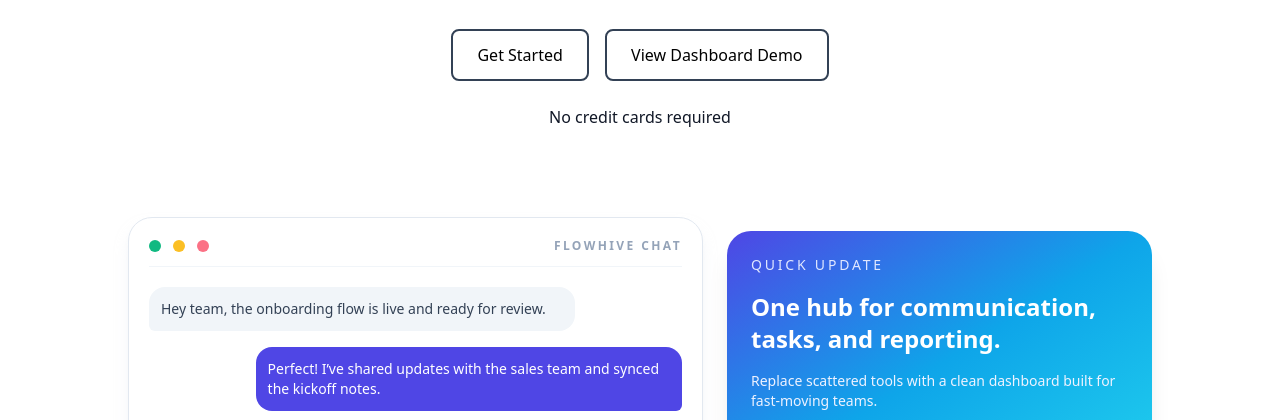
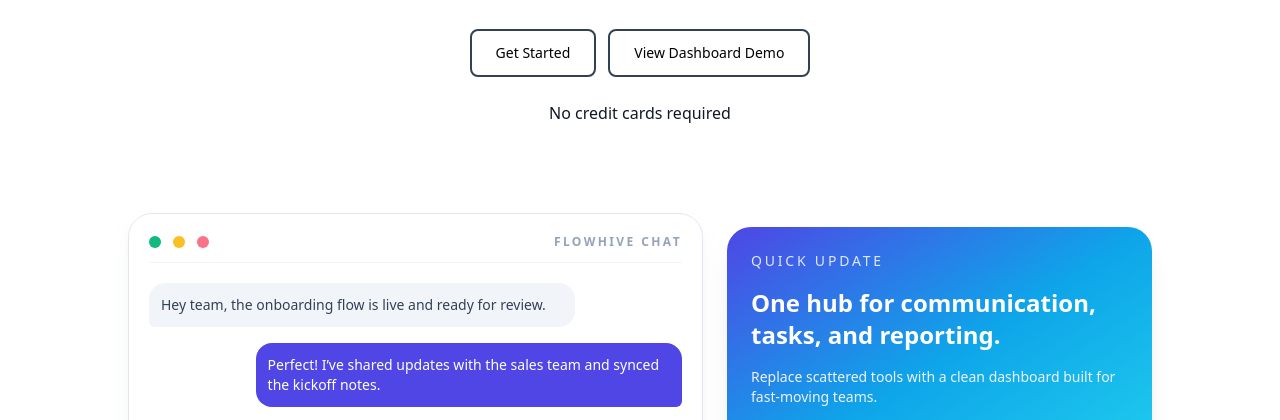
Before and after one commit to AkinwumiOyinkansola/FlowHive, a website: page index.html in a window 1280 px wide. Shown: the part 354-774 px from the top of the page. Drawn offline with Linux system fonts and the light colour scheme.

Commit message:
Update project

```diff
--- a/index.html
+++ b/index.html
@@ -69,8 +69,10 @@
                 <p class="text-xl md:text-3xl leading-relaxed text-[#111827]">FlowHive helps teams collaborate smarter, automate repetitive tasks, and deliver high-quality work faster. All in One Dashboard.</p>
 
                 <div class="py-8">
-                    <a href="./signup.html" aria-label="Get Started" class="inline-block px-6 py-3 border-2 border-[#334155] rounded-lg hover:bg-slate-600 hover:text-white transition-all duration-300">Get Started</a>
-                    <a href="#" aria-label="View Dashboard Demo" class="inline-block px-6 py-3 border-2 border-[#334155] rounded-lg ml-3 hover:bg-slate-600 hover:text-white transition-all duration-300">View Dashboard Demo</a>
+                    <div class="flex flex-col items-center justify-center gap-3 sm:flex-row">
+                        <a href="./signup.html" aria-label="Get Started" class="w-full max-w-[220px] sm:w-auto inline-flex items-center justify-center px-6 py-3 border-2 border-[#334155] rounded-lg text-sm font-medium hover:bg-slate-600 hover:text-white transition-all duration-300">Get Started</a>
+                        <a href="#" aria-label="View Dashboard Demo" class="w-full max-w-[220px] sm:w-auto inline-flex items-center justify-center px-6 py-3 border-2 border-[#334155] rounded-lg text-sm font-medium hover:bg-slate-600 hover:text-white transition-all duration-300">View Dashboard Demo</a>
+                    </div>
                     <p class="text-[#111827] py-6 text-center">No credit cards required</p>
                 </div>
             </div>
```
Also changed, not shown: src/output.css.
